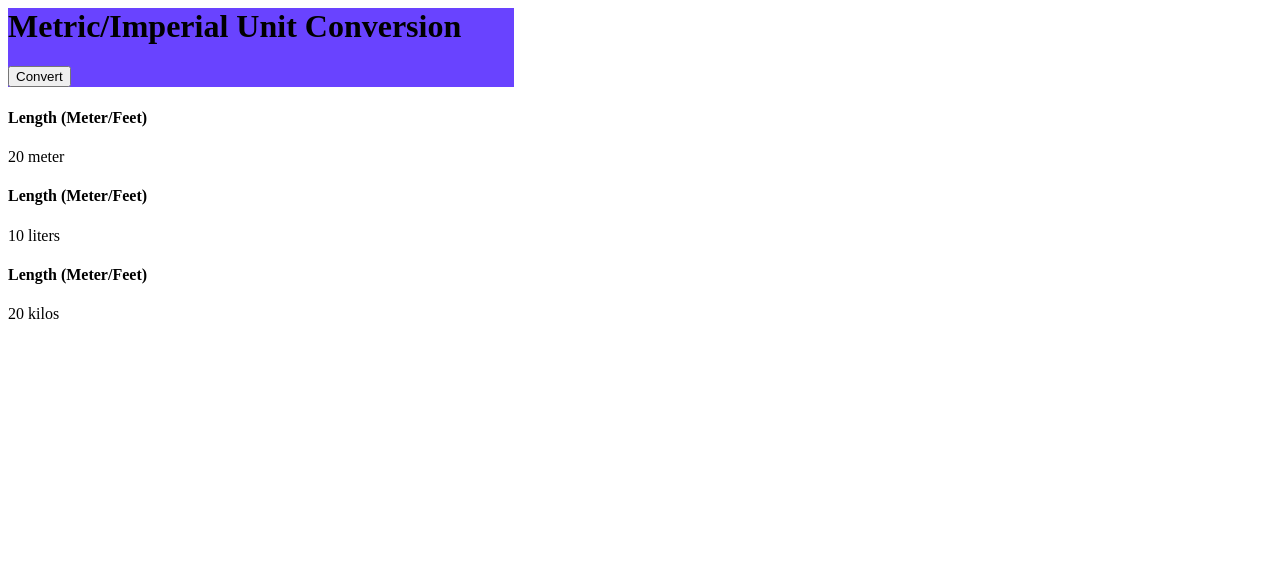
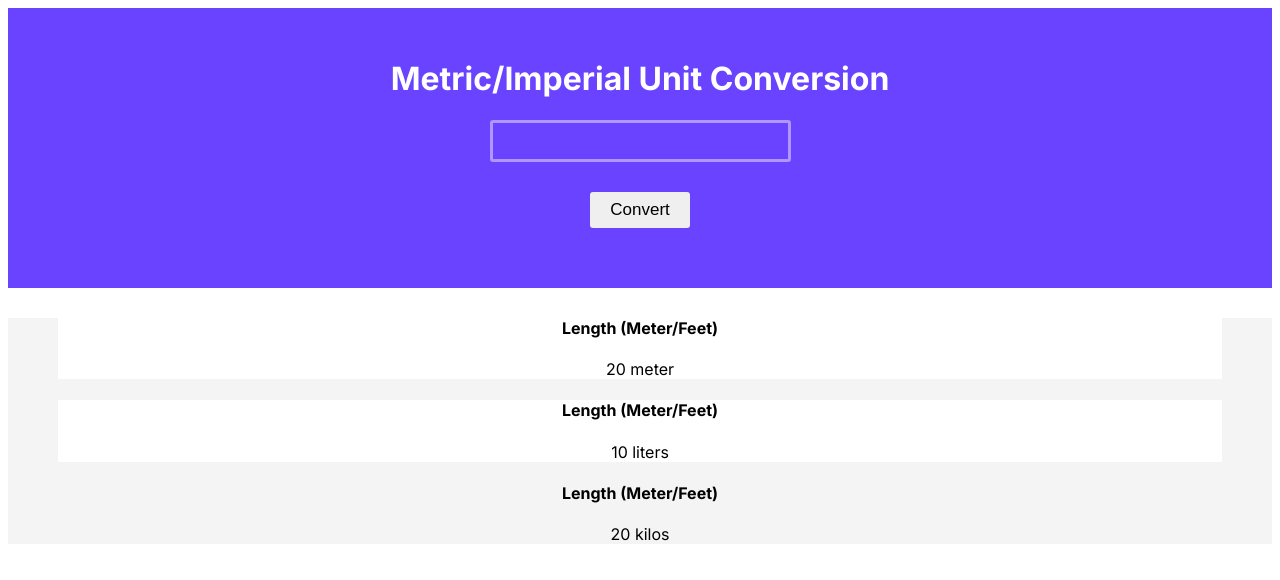
Before and after one commit to premiumderyn/unit-conversion, a plain HTML site: page index.html in a window 1280 px wide. Drawn offline with Linux system fonts and the light colour scheme; a web font is replaced by a local one.

Commit message:
added more  markup to page

```diff
--- a/index.css
+++ b/index.css
@@ -1,6 +1,63 @@
-body{
-    .header__top{
-        width: 40%;
+body {
+    text-align: center;
+    font-family: "Inter", sans-serif;
+
+    header {
         background-color: #6943FF;
+
+        .header {
+            display: flex;
+            align-items: center;
+            flex-direction: column;
+            justify-content: center;
+            padding: 30px;
+            /*    width: 40%;*/
+
+            .header__title {
+                color: #FFFFFF;
+            }
+
+            .header__input {
+                color: #FFFFFF;
+                font-size: 30px;
+                text-align: center;
+                background: transparent;
+                border: 3px solid #B295FF;
+                border-radius: 3px;
+                width: 25%;
+
+            }
+
+            .header__button {
+                font-size: 17px;
+                margin: 30px;
+                padding: 8px 20px;
+                s /*text-decoration: none;*/ background-color: #FFFFFF;
+                border: none;
+                border-radius: 3px;
+            }
+
+            /*.header__input::placeholder{*/
+            /*    color: #FFFFFF;*/
+            /*    text-align: center;*/
+            /*    font-size: 1.2rem;*/
+            /*}*/
+        }
+    }
+
+    main {
+        background-color: #F4F4F4;
+
+        .main-body {
+            margin: 30px;
+            /*background-color: ;*/
+
+            .main-body__contnr {
+                background-color: #FFFFFF;
+                margin: 20px;
+            }
+        }
+
+
     }
 }
--- a/index.html
+++ b/index.html
@@ -1,27 +1,35 @@
 <html>
 <head>
     <link rel="stylesheet" href="index.css">
+    <style>
+        @import url('https://fonts.googleapis.com/css2?family=Inter:ital,opsz,wght@0,14..32,100..900;1,14..32,100..900&family=Karla:ital,wght@0,200..800;1,200..800&family=Lato:ital,wght@0,100;0,300;0,400;0,700;0,900;1,100;1,300;1,400;1,700;1,900&family=Zen+Antique&display=swap');
+    </style>
 </head>
 <body>
-<div class="header__top">
-    <h1>Metric/Imperial Unit Conversion</h1>
-    <p></p>
-    <button>Convert</button>
-</div>
-<div>
-    <div>
-        <h4>Length (Meter/Feet)</h4>
-        <p>20 meter</p>
+<header>
+    <div class="header">
+        <h1 class="header__title">Metric/Imperial Unit Conversion</h1>
+        <input type="text" class="header__input" >
+<!--        placeholder="20"-->
+        <button class="header__button">Convert</button>
     </div>
-    <div>
-        <h4>Length (Meter/Feet)</h4>
-        <p>10 liters</p>
+</header>
+<main>
+<section class="main-body">
+    <div class="main-body__contnr">
+        <h4 class="main-body__contnr__title">Length (Meter/Feet)</h4>
+        <p class="main-body__contnr__desc">20 meter</p>
     </div>
-    <div>
-        <h4>Length (Meter/Feet)</h4>
-        <p>20 kilos</p>
+    <div class="main-body__contnr">
+        <h4 class="main-body__contnr__title">Length (Meter/Feet)</h4>
+        <p class="main-body__contnr__desc">10 liters</p>
     </div>
-</div>
+    <div class="main-body__container">
+        <h4 class="main-body__contnr__title">Length (Meter/Feet)</h4>
+        <p class="main-body__contnr__desc">20 kilos</p>
+    </div>
+</section>
+</main>
 <script src="index.js"></script>
 </body>
 </html>
```
